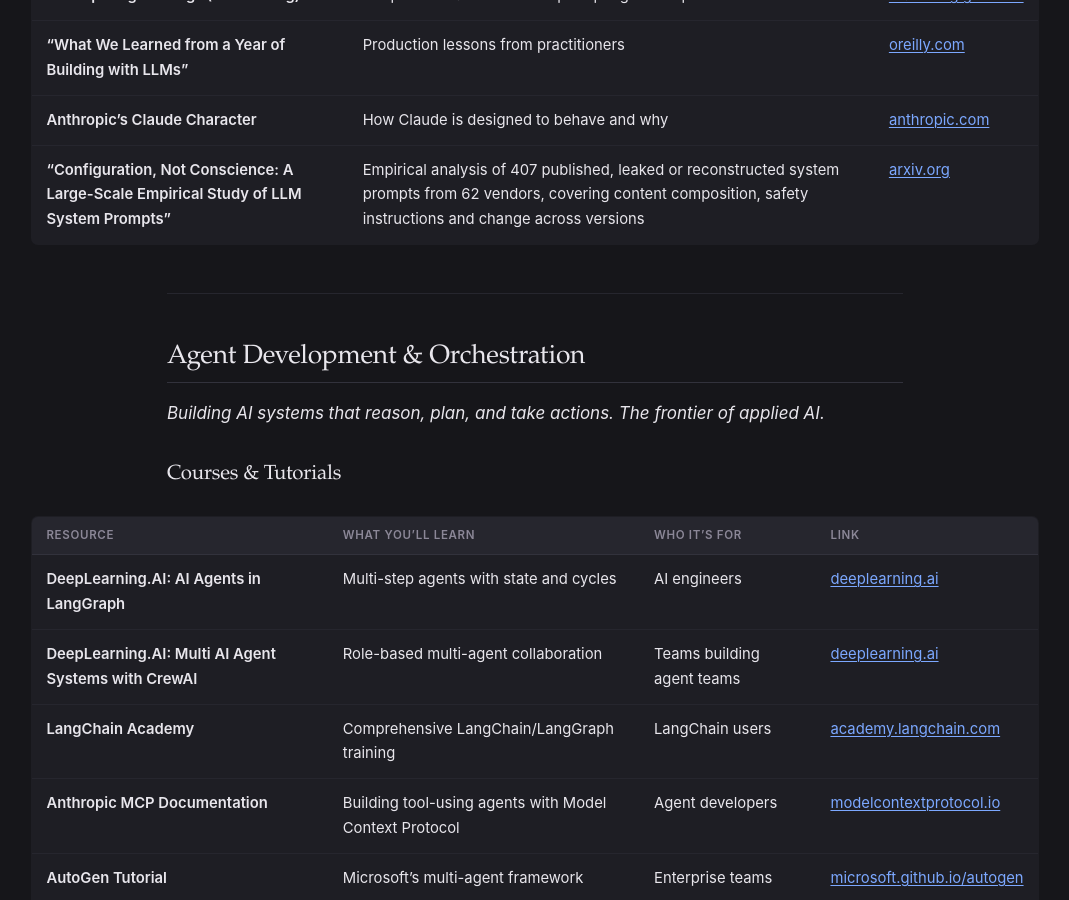
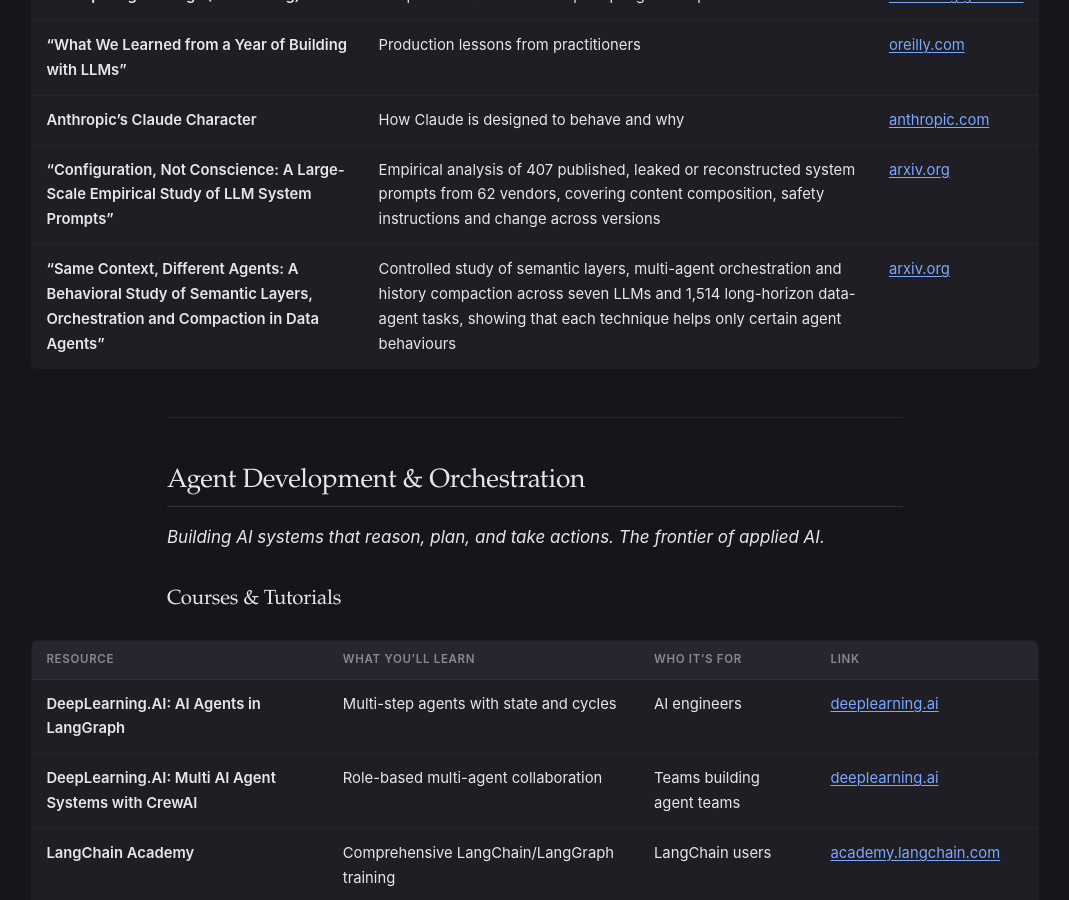
Before and after one commit to natnew/Awesome-Prompt-Engineering, a Jekyll site: the page built from Resources.md, in a window 1280 px wide and 900 px high, scrolled down 2869 px. Shown: the whole window, without its empty margins (105-1174 px from the left). Built offline with Jekyll 4.4.1, drawn with Linux system fonts in a browser that asks for light colours.

Commit message:
docs: add "Same Context, Different Agents" to Resources Key Reading
Closes #102

Co-Authored-By: Claude Opus 5.5 <noreply@anthropic.com>
Claude-Session: https://claude.ai/code/session_019MrYhgoptyJkhNw174wxcw

```diff
--- a/Resources.md
+++ b/Resources.md
@@ -79,6 +79,7 @@ A practitioner's guide to learning resources for building, deploying, evaluating
 | **"What We Learned from a Year of Building with LLMs"** | Production lessons from practitioners | [oreilly.com](https://www.oreilly.com/radar/what-we-learned-from-a-year-of-building-with-llms-part-i/) |
 | **Anthropic's Claude Character** | How Claude is designed to behave and why | [anthropic.com](https://www.anthropic.com/research/claude-character) |
 | **"Configuration, Not Conscience: A Large-Scale Empirical Study of LLM System Prompts"** | Empirical analysis of 407 published, leaked or reconstructed system prompts from 62 vendors, covering content composition, safety instructions and change across versions | [arxiv.org](https://arxiv.org/abs/2609.31575) |
+| **"Same Context, Different Agents: A Behavioral Study of Semantic Layers, Orchestration and Compaction in Data Agents"** | Controlled study of semantic layers, multi-agent orchestration and history compaction across seven LLMs and 1,514 long-horizon data-agent tasks, showing that each technique helps only certain agent behaviours | [arxiv.org](https://arxiv.org/abs/2610.20959) |
 
 ---
 
```
